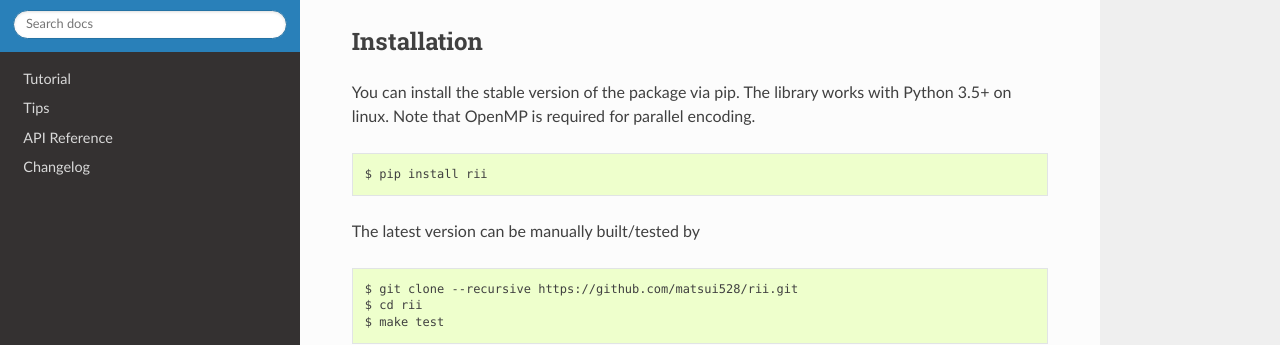
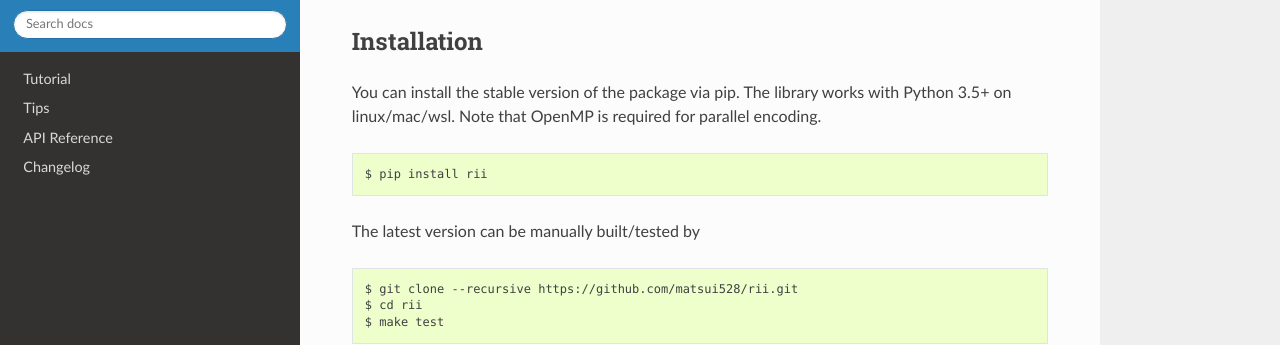
Before and after one commit to matsui528/rii, a Sphinx documentation site: the page built from docs/index.rst, in a window 1280 px wide and 1001 px high. Shown: the part 135-480 px from the top of the window. Built offline with Sphinx 7.4.7 and the Read the Docs theme 2.0.0, drawn with Linux system fonts in a browser that asks for light colours; formulas are drawn with MathJax 3.

Commit message:
work on linux/mac/wsl

```diff
--- a/docs/index.rst
+++ b/docs/index.rst
@@ -6,7 +6,7 @@
 Installation
 -------------
 You can install the stable version of the package via pip.
-The library works with Python 3.5+ on linux.
+The library works with Python 3.5+ on linux/mac/wsl.
 Note that OpenMP is required for parallel encoding.
 
 
```
Also changed, not shown: README.md (+1 -1 lines), 1 other file.
